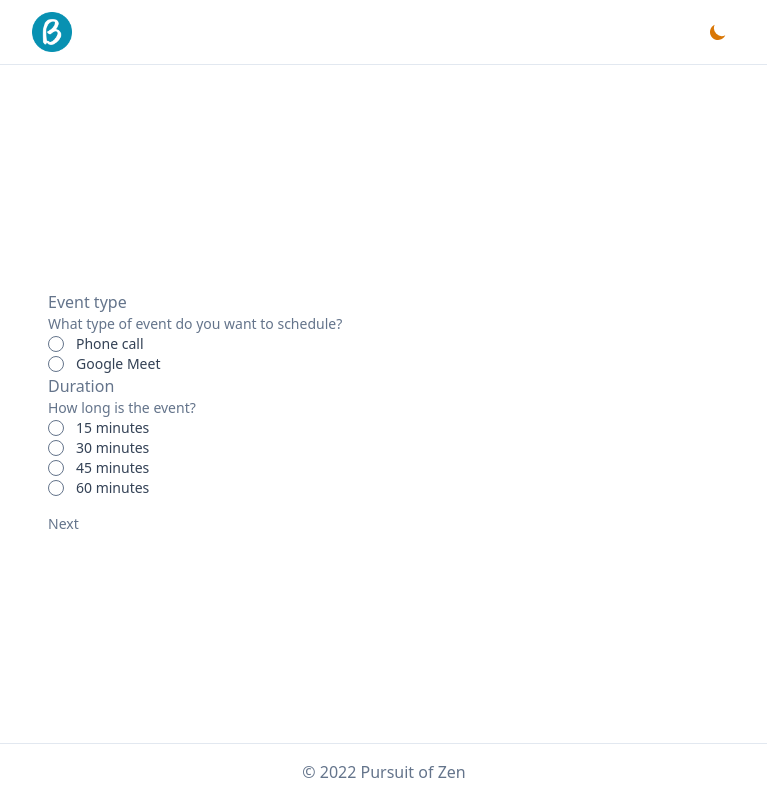
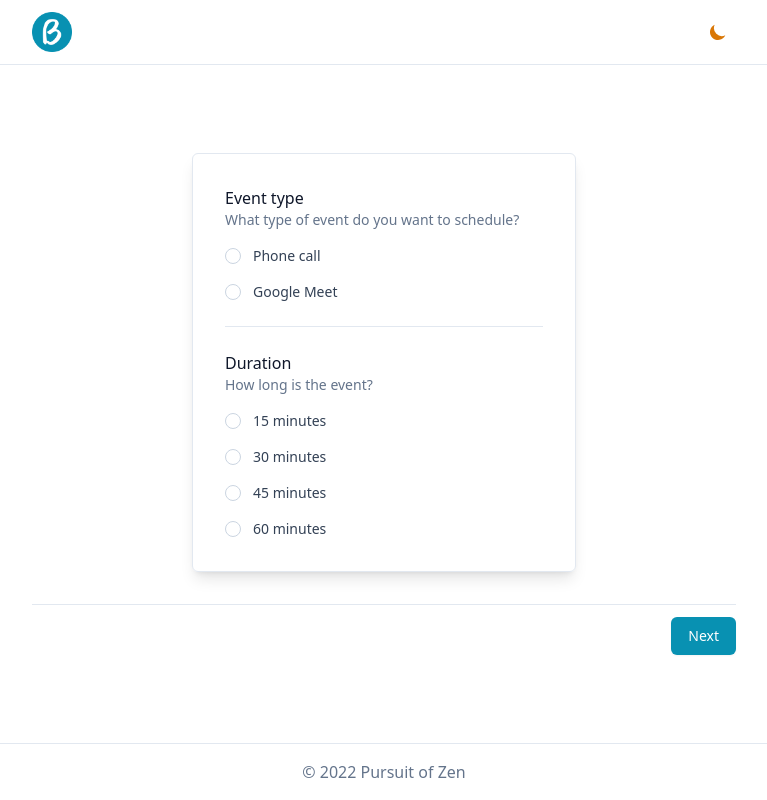
Before and after one commit to resurrexi/BookMe, a Django app: page / in a window 1280 px wide. Shown: the whole page, without its empty margins (256-1023 px from the left). Run offline with Django 4.2, Linux system fonts and the light colour scheme; some libraries are stand-ins or nearby versions.

Commit message:
refactor code

```diff
--- a/scheduler/templates/scheduler/index.html
+++ b/scheduler/templates/scheduler/index.html
@@ -68,7 +68,7 @@
         </div>
       </div>
       <div class="pt-3 flex justify-end items-center">
-        <button type="submit" class="inline-flex items-center py-2 px-4 border border-transparent shadow-sm text-sm font-medium rounded-md text-white bg-primary-600 hover:bg-primary-500 focus:outline-none focus:ring-2 focus:ring-offset-2 focus:ring-primary-500 dark:bg-primary-500 dark:hover:bg-primary-600">
+        <button type="submit" class="btn btn-primary">
           Next
         </button>
       </div>
--- a/scheduler/templates/scheduler/partials/calendar.html
+++ b/scheduler/templates/scheduler/partials/calendar.html
@@ -39,7 +39,7 @@
 </div>
 <div class="pt-3 flex justify-end items-center">
   <a href="{% url 'scheduler:index' %}">
-    <button type="button" class="transition-colors duration-1000 ease-in-out inline-flex items-center py-2 px-4 border border-gray-300 shadow-sm text-sm font-medium rounded-md text-gray-700 bg-white hover:bg-gray-50 focus:outline-none focus:ring-2 focus:ring-offset-2 focus:ring-primary-500 dark:text-gray-300 dark:border-gray-700 dark:bg-gray-800 dark:hover:bg-gray-900">
+    <button type="button" class="btn btn-neutral">
       Start Over
     </button>
   </a>
--- a/theme/static/css/dist/styles.css
+++ b/theme/static/css/dist/styles.css
@@ -634,6 +634,85 @@ select {
   --tw-backdrop-sepia:  ;
 }
 
+.btn {
+  display: inline-flex;
+  align-items: center;
+  border-radius: 0.375rem;
+  border-width: 1px;
+  padding-top: 0.5rem;
+  padding-bottom: 0.5rem;
+  padding-left: 1rem;
+  padding-right: 1rem;
+  font-size: 0.875rem;
+  line-height: 1.25rem;
+  font-weight: 500;
+  --tw-shadow: 0 1px 2px 0 rgb(0 0 0 / 0.05);
+  --tw-shadow-colored: 0 1px 2px 0 var(--tw-shadow-color);
+  box-shadow: var(--tw-ring-offset-shadow, 0 0 #0000), var(--tw-ring-shadow, 0 0 #0000), var(--tw-shadow);
+}
+
+.btn:focus {
+  outline: 2px solid transparent;
+  outline-offset: 2px;
+  --tw-ring-offset-shadow: var(--tw-ring-inset) 0 0 0 var(--tw-ring-offset-width) var(--tw-ring-offset-color);
+  --tw-ring-shadow: var(--tw-ring-inset) 0 0 0 calc(2px + var(--tw-ring-offset-width)) var(--tw-ring-color);
+  box-shadow: var(--tw-ring-offset-shadow), var(--tw-ring-shadow), var(--tw-shadow, 0 0 #0000);
+  --tw-ring-opacity: 1;
+  --tw-ring-color: rgb(6 182 212 / var(--tw-ring-opacity));
+  --tw-ring-offset-width: 2px;
+}
+
+.btn-neutral {
+  --tw-border-opacity: 1;
+  border-color: rgb(203 213 225 / var(--tw-border-opacity));
+  --tw-bg-opacity: 1;
+  background-color: rgb(255 255 255 / var(--tw-bg-opacity));
+  --tw-text-opacity: 1;
+  color: rgb(51 65 85 / var(--tw-text-opacity));
+}
+
+.btn-neutral:hover {
+  --tw-bg-opacity: 1;
+  background-color: rgb(248 250 252 / var(--tw-bg-opacity));
+}
+
+.dark .btn-neutral {
+  --tw-border-opacity: 1;
+  border-color: rgb(51 65 85 / var(--tw-border-opacity));
+  --tw-bg-opacity: 1;
+  background-color: rgb(30 41 59 / var(--tw-bg-opacity));
+  --tw-text-opacity: 1;
+  color: rgb(203 213 225 / var(--tw-text-opacity));
+}
+
+.dark .btn-neutral:hover {
+  --tw-bg-opacity: 1;
+  background-color: rgb(15 23 42 / var(--tw-bg-opacity));
+}
+
+.btn-primary {
+  border-color: transparent;
+  --tw-bg-opacity: 1;
+  background-color: rgb(8 145 178 / var(--tw-bg-opacity));
+  --tw-text-opacity: 1;
+  color: rgb(255 255 255 / var(--tw-text-opacity));
+}
+
+.btn-primary:hover {
+  --tw-bg-opacity: 1;
+  background-color: rgb(6 182 212 / var(--tw-bg-opacity));
+}
+
+.dark .btn-primary {
+  --tw-bg-opacity: 1;
+  background-color: rgb(6 182 212 / var(--tw-bg-opacity));
+}
+
+.dark .btn-primary:hover {
+  --tw-bg-opacity: 1;
+  background-color: rgb(8 145 178 / var(--tw-bg-opacity));
+}
+
 .sr-only {
   position: absolute;
   width: 1px;
@@ -659,16 +738,16 @@ select {
   margin-right: auto;
 }
 
-.mb-4 {
-  margin-bottom: 1rem;
-}
-
 .mb-6 {
   margin-bottom: 1.5rem;
 }
 
 .ml-3 {
   margin-left: 0.75rem;
+}
+
+.mt-4 {
+  margin-top: 1rem;
 }
 
 .block {
@@ -679,16 +758,32 @@ select {
   display: flex;
 }
 
+.inline-flex {
+  display: inline-flex;
+}
+
+.grid {
+  display: grid;
+}
+
 .h-full {
   height: 100%;
+}
+
+.h-16 {
+  height: 4rem;
 }
 
 .h-5 {
   height: 1.25rem;
 }
 
-.h-16 {
-  height: 4rem;
+.h-4 {
+  height: 1rem;
+}
+
+.h-7 {
+  height: 1.75rem;
 }
 
 .min-h-screen {
@@ -703,20 +798,40 @@ select {
   width: 1.25rem;
 }
 
+.w-4 {
+  width: 1rem;
+}
+
 .max-w-3xl {
   max-width: 48rem;
+}
+
+.max-w-sm {
+  max-width: 24rem;
+}
+
+.flex-none {
+  flex: none;
 }
 
 .flex-auto {
   flex: 1 1 auto;
 }
 
-.flex-none {
-  flex: none;
+.flex-shrink-0 {
+  flex-shrink: 0;
 }
 
-.flex-shrink-0 {
-  flex-shrink: 0;
+.cursor-pointer {
+  cursor: pointer;
+}
+
+.cursor-default {
+  cursor: default;
+}
+
+.grid-cols-7 {
+  grid-template-columns: repeat(7, minmax(0, 1fr));
 }
 
 .flex-col {
@@ -727,12 +842,12 @@ select {
   place-content: center;
 }
 
-.place-items-center {
-  place-items: center;
+.items-center {
+  align-items: center;
 }
 
-.items-center {
-  align-items: center;
+.justify-end {
+  justify-content: flex-end;
 }
 
 .justify-center {
@@ -743,27 +858,71 @@ select {
   justify-content: space-between;
 }
 
+.justify-items-center {
+  justify-items: center;
+}
+
 .space-y-2 > :not([hidden]) ~ :not([hidden]) {
   --tw-space-y-reverse: 0;
   margin-top: calc(0.5rem * calc(1 - var(--tw-space-y-reverse)));
   margin-bottom: calc(0.5rem * var(--tw-space-y-reverse));
 }
 
+.space-y-8 > :not([hidden]) ~ :not([hidden]) {
+  --tw-space-y-reverse: 0;
+  margin-top: calc(2rem * calc(1 - var(--tw-space-y-reverse)));
+  margin-bottom: calc(2rem * var(--tw-space-y-reverse));
+}
+
+.space-y-4 > :not([hidden]) ~ :not([hidden]) {
+  --tw-space-y-reverse: 0;
+  margin-top: calc(1rem * calc(1 - var(--tw-space-y-reverse)));
+  margin-bottom: calc(1rem * var(--tw-space-y-reverse));
+}
+
+.divide-y > :not([hidden]) ~ :not([hidden]) {
+  --tw-divide-y-reverse: 0;
+  border-top-width: calc(1px * calc(1 - var(--tw-divide-y-reverse)));
+  border-bottom-width: calc(1px * var(--tw-divide-y-reverse));
+}
+
+.divide-gray-200 > :not([hidden]) ~ :not([hidden]) {
+  --tw-divide-opacity: 1;
+  border-color: rgb(226 232 240 / var(--tw-divide-opacity));
+}
+
 .rounded-md {
   border-radius: 0.375rem;
+}
+
+.rounded-full {
+  border-radius: 9999px;
+}
+
+.border {
+  border-width: 1px;
+}
+
+.border-b {
+  border-bottom-width: 1px;
 }
 
 .border-t {
   border-top-width: 1px;
 }
 
-.border-b {
-  border-bottom-width: 1px;
-}
-
 .border-gray-200 {
   --tw-border-opacity: 1;
   border-color: rgb(226 232 240 / var(--tw-border-opacity));
+}
+
+.border-gray-300 {
+  --tw-border-opacity: 1;
+  border-color: rgb(203 213 225 / var(--tw-border-opacity));
+}
+
+.border-transparent {
+  border-color: transparent;
 }
 
 .bg-white {
@@ -774,6 +933,11 @@ select {
 .bg-amber-50 {
   --tw-bg-opacity: 1;
   background-color: rgb(255 251 235 / var(--tw-bg-opacity));
+}
+
+.bg-primary-600 {
+  --tw-bg-opacity: 1;
+  background-color: rgb(8 145 178 / var(--tw-bg-opacity));
 }
 
 .p-4 {
@@ -799,13 +963,30 @@ select {
   padding-bottom: 1rem;
 }
 
+.py-2 {
+  padding-top: 0.5rem;
+  padding-bottom: 0.5rem;
+}
+
+.px-2 {
+  padding-left: 0.5rem;
+  padding-right: 0.5rem;
+}
+
+.pt-4 {
+  padding-top: 1rem;
+}
+
+.pt-3 {
+  padding-top: 0.75rem;
+}
+
+.pt-8 {
+  padding-top: 2rem;
+}
+
 .text-center {
   text-align: center;
-}
-
-.text-2xl {
-  font-size: 1.5rem;
-  line-height: 2rem;
 }
 
 .text-base {
@@ -818,17 +999,17 @@ select {
   line-height: 1.25rem;
 }
 
-.font-semibold {
-  font-weight: 600;
+.text-lg {
+  font-size: 1.125rem;
+  line-height: 1.75rem;
 }
 
-.tracking-tight {
-  letter-spacing: -0.025em;
+.font-medium {
+  font-weight: 500;
 }
 
-.text-gray-700 {
-  --tw-text-opacity: 1;
-  color: rgb(51 65 85 / var(--tw-text-opacity));
+.leading-5 {
+  line-height: 1.25rem;
 }
 
 .text-gray-500 {
@@ -859,6 +1040,48 @@ select {
 .text-amber-600 {
   --tw-text-opacity: 1;
   color: rgb(217 119 6 / var(--tw-text-opacity));
+}
+
+.text-gray-900 {
+  --tw-text-opacity: 1;
+  color: rgb(15 23 42 / var(--tw-text-opacity));
+}
+
+.text-primary-600 {
+  --tw-text-opacity: 1;
+  color: rgb(8 145 178 / var(--tw-text-opacity));
+}
+
+.text-gray-700 {
+  --tw-text-opacity: 1;
+  color: rgb(51 65 85 / var(--tw-text-opacity));
+}
+
+.text-white {
+  --tw-text-opacity: 1;
+  color: rgb(255 255 255 / var(--tw-text-opacity));
+}
+
+.text-gray-800 {
+  --tw-text-opacity: 1;
+  color: rgb(30 41 59 / var(--tw-text-opacity));
+}
+
+.text-gray-400 {
+  --tw-text-opacity: 1;
+  color: rgb(148 163 184 / var(--tw-text-opacity));
+}
+
+.shadow-lg {
+  --tw-shadow: 0 10px 15px -3px rgb(0 0 0 / 0.1), 0 4px 6px -4px rgb(0 0 0 / 0.1);
+  --tw-shadow-colored: 0 10px 15px -3px var(--tw-shadow-color), 0 4px 6px -4px var(--tw-shadow-color);
+  box-shadow: var(--tw-ring-offset-shadow, 0 0 #0000), var(--tw-ring-shadow, 0 0 #0000), var(--tw-shadow);
+}
+
+.shadow-sm {
+  --tw-shadow: 0 1px 2px 0 rgb(0 0 0 / 0.05);
+  --tw-shadow-colored: 0 1px 2px 0 var(--tw-shadow-color);
+  box-shadow: var(--tw-ring-offset-shadow, 0 0 #0000), var(--tw-ring-shadow, 0 0 #0000), var(--tw-shadow);
 }
 
 .transition-colors {
@@ -960,19 +1244,76 @@ select {
   color: rgb(148 163 184 / var(--tw-text-opacity));
 }
 
+.dark .dark\:text-gray-100 {
+  --tw-text-opacity: 1;
+  color: rgb(241 245 249 / var(--tw-text-opacity));
+}
+
+.dark .dark\:text-gray-300 {
+  --tw-text-opacity: 1;
+  color: rgb(203 213 225 / var(--tw-text-opacity));
+}
+
+.dark .dark\:text-primary-500 {
+  --tw-text-opacity: 1;
+  color: rgb(6 182 212 / var(--tw-text-opacity));
+}
+
+.dark .dark\:text-gray-200 {
+  --tw-text-opacity: 1;
+  color: rgb(226 232 240 / var(--tw-text-opacity));
+}
+
+.dark .dark\:text-gray-500 {
+  --tw-text-opacity: 1;
+  color: rgb(100 116 139 / var(--tw-text-opacity));
+}
+
+.dark .dark\:hover\:bg-primary-600:hover {
+  --tw-bg-opacity: 1;
+  background-color: rgb(8 145 178 / var(--tw-bg-opacity));
+}
+
+.dark .dark\:hover\:bg-secondary-600:hover {
+  --tw-bg-opacity: 1;
+  background-color: rgb(124 58 237 / var(--tw-bg-opacity));
+}
+
+.dark .dark\:hover\:bg-gray-900:hover {
+  --tw-bg-opacity: 1;
+  background-color: rgb(15 23 42 / var(--tw-bg-opacity));
+}
+
+.dark .dark\:hover\:text-primary-600:hover {
+  --tw-text-opacity: 1;
+  color: rgb(8 145 178 / var(--tw-text-opacity));
+}
+
+.dark .dark\:hover\:text-gray-50:hover {
+  --tw-text-opacity: 1;
+  color: rgb(248 250 252 / var(--tw-text-opacity));
+}
+
 @media (min-width: 640px) {
-  .sm\:mb-6 {
-    margin-bottom: 1.5rem;
-  }
-
   .sm\:px-6 {
     padding-left: 1.5rem;
     padding-right: 1.5rem;
   }
+}
 
-  .sm\:text-3xl {
-    font-size: 1.875rem;
-    line-height: 2.25rem;
+@media (min-width: 768px) {
+  .md\:space-y-6 > :not([hidden]) ~ :not([hidden]) {
+    --tw-space-y-reverse: 0;
+    margin-top: calc(1.5rem * calc(1 - var(--tw-space-y-reverse)));
+    margin-bottom: calc(1.5rem * var(--tw-space-y-reverse));
+  }
+
+  .md\:p-8 {
+    padding: 2rem;
+  }
+
+  .md\:pt-6 {
+    padding-top: 1.5rem;
   }
 }
 
```
Also changed, not shown: other parts of theme/static/css/dist/styles.css (+64 -3 lines).
